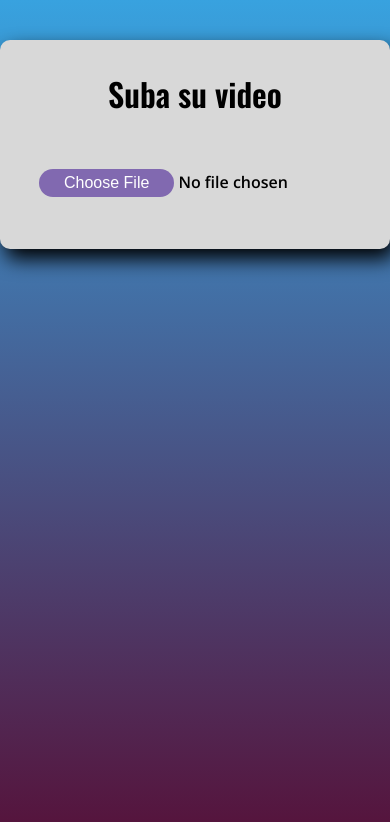
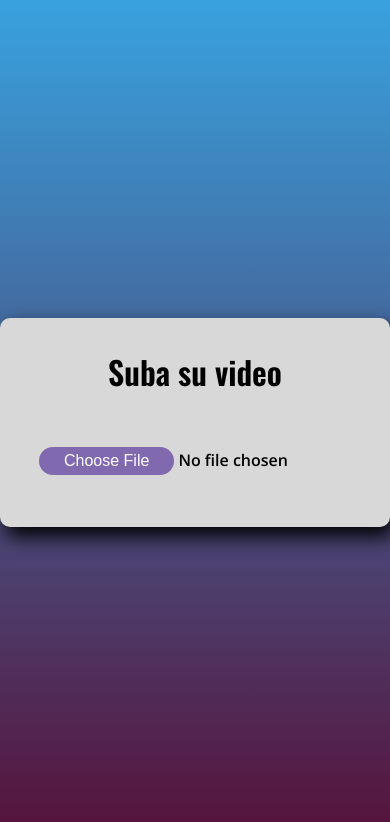
Before and after one commit to luciabalbas/Video-Player, a plain HTML site: page index.html in a window 390 px wide. Drawn offline with nearby package versions, Linux system fonts and the light colour scheme.

Commit message:
Update style.css

```diff
--- a/style.css
+++ b/style.css
@@ -6,17 +6,18 @@
 * {
     margin: 0;
     font: 600 1em 'Open Sans', sans-serif;
-    box-sizing: content-box;
+    box-sizing: border-box;
 }
 
 /* Body */
 body {
-    height: 100vh;
+    min-height: 100vh;
+    padding: 3em 0;
     background: linear-gradient(#38A2DF, #561139) no-repeat fixed;
     display: flex;
+    flex-flow: column wrap;
+    justify-content: center;
     align-items: center;
-    justify-content: center;
-    padding: 3em 0;
 }
 
 /* Wrap */
@@ -109,7 +110,7 @@ button:hover {
     }
     #wrap {
         width: 100%;
-        margin-top: 40px;
+        margin: 0;
     }
 
 }
```
